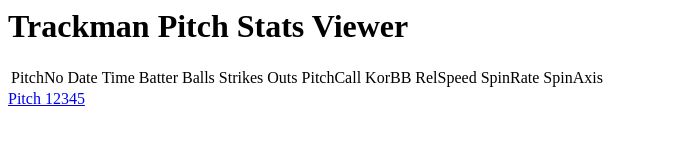
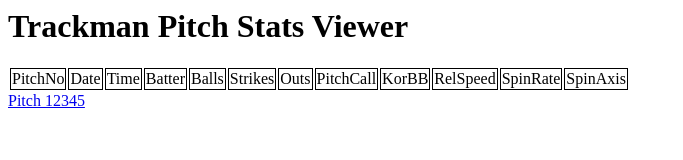
Before and after one commit to JacobNall/jacobnall.github.io, a plain HTML site: page index.html in a window 1280 px wide. Shown: the whole page, without its empty margins (0-683 px from the left). Drawn offline with Linux system fonts and the light colour scheme.

Commit message:
Update index.html

```diff
--- a/index.html
+++ b/index.html
@@ -1,7 +1,7 @@
 <html>
   <head>
     <title>Pitch Stats</title>
-    <link type="text/css" href="styles.css"></link>
+    <link rel="stylesheet" href="styles.css"></link>
   </head>
   <body>
     <h1>Trackman Pitch Stats Viewer</h1>
```
